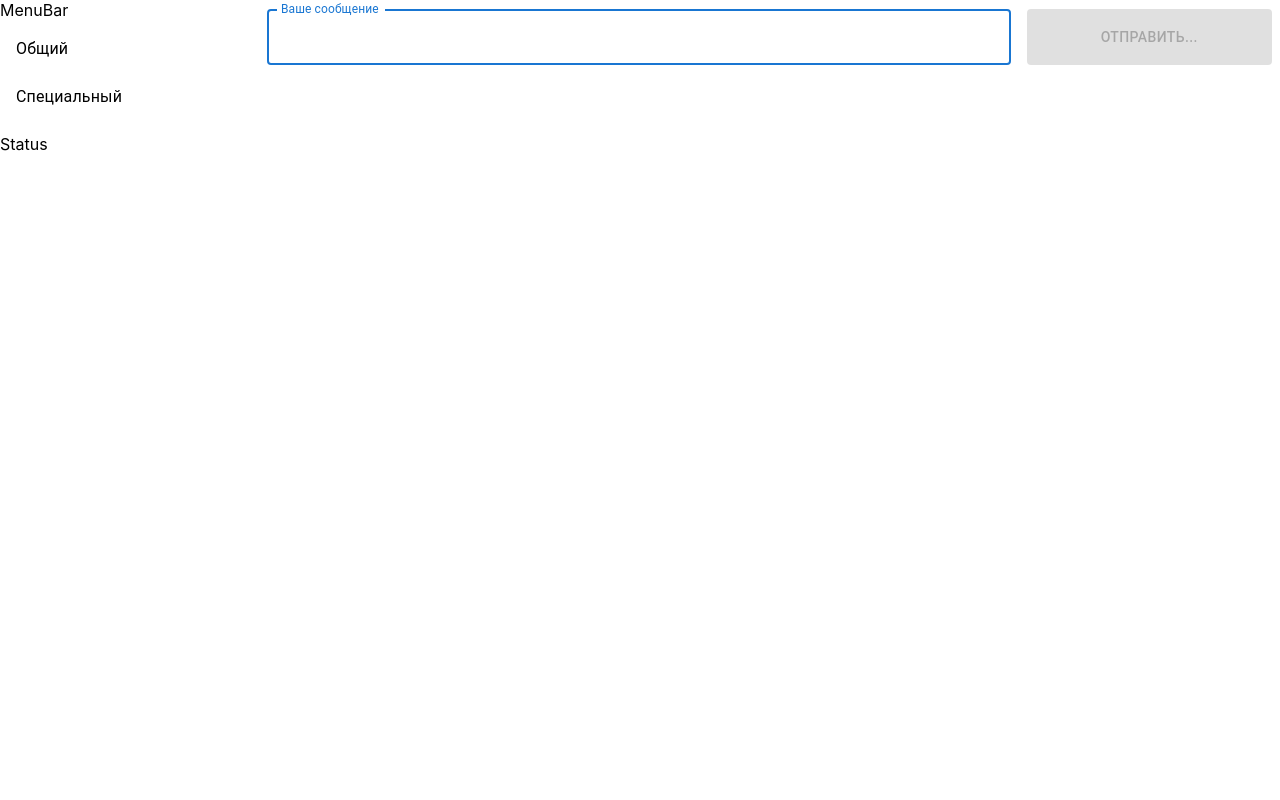
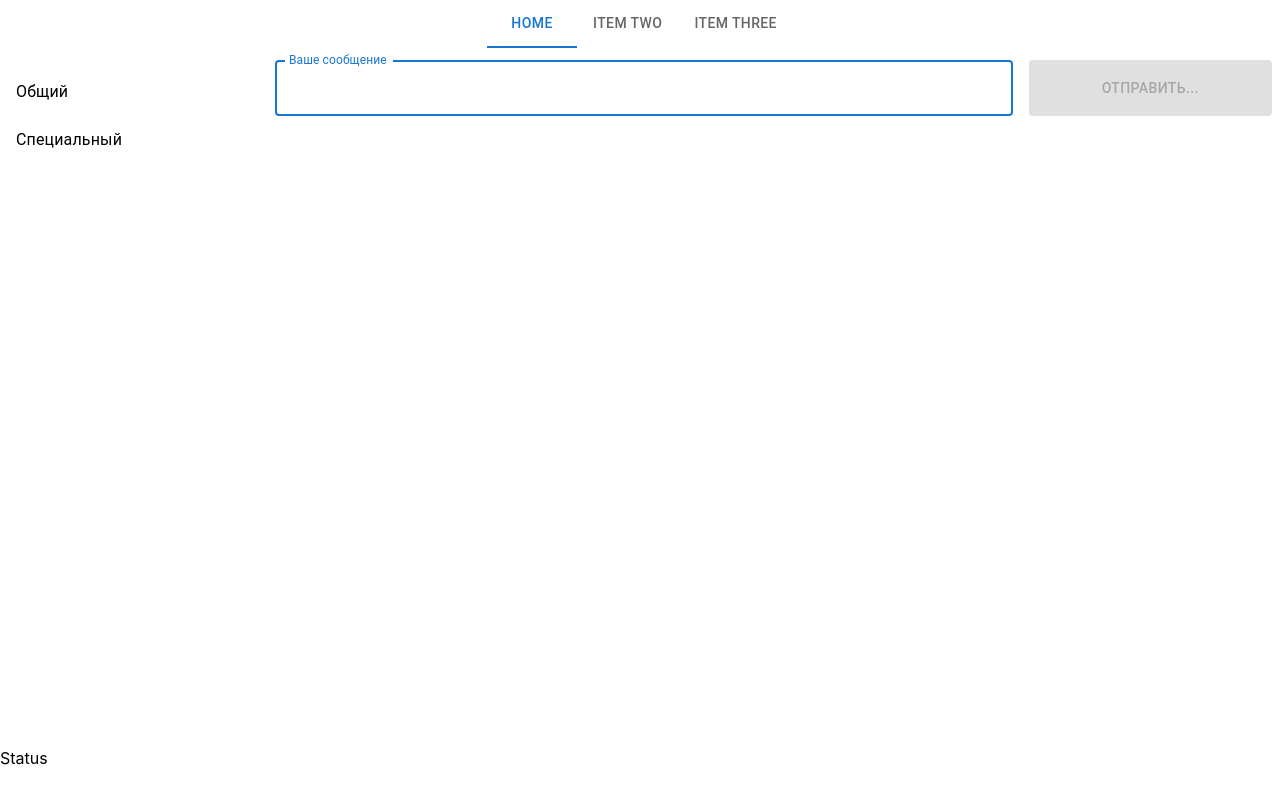
Before and after one commit to savinsv/gb-react, a React (Create React App) app: page / in a window 1280 px wide. Built offline with nearby package versions, Linux system fonts and the light colour scheme.

Commit message:
Тупим, пилим.. выходит не очень

```diff
--- a/src/components/App.css
+++ b/src/components/App.css
@@ -1,13 +1,13 @@
 .App {
-  height: auto;
+  height: 100vh;
   display: grid;
   grid-template-columns: 0.6fr 1.4fr 1fr;
   grid-template-rows: 0.2fr 2.6fr 0.2fr;
   gap: 5px 5px;
   grid-auto-flow: row dense;
-  /* justify-content: center; */
-  /* align-content: center; */
-  /* justify-items: stretch; */
+  justify-content: center;
+  align-content: center;
+  justify-items: stretch;
   align-items: stretch;
   grid-template-areas:
     "Header Header Header"
@@ -17,16 +17,22 @@
 
 .Header {
   grid-area: Header;
+  margin-bottom: 10px;
+  /* border: solid 2px gray; */
 }
 
 .ChatList {
   grid-area: ChatList;
+  /* border: solid 2px gray; */
 }
 
 .ChatBox {
   grid-area: ChatBox;
+  /* border: solid 2px gray; */
+  padding-top: 20px;
 }
 
 .Status {
   grid-area: Status;
+  /* border: solid 2px gray; */
 }
--- a/src/components/App.jsx
+++ b/src/components/App.jsx
@@ -1,4 +1,5 @@
 import * as React from "react";
+import { MenuBar } from "./MenuBar";
 import "./App.css";
 import { ChatBox } from "./ChatBox/ChatBox";
 import { ChatList } from "./ChatList/ChatList";
@@ -6,7 +7,9 @@ import { ChatList } from "./ChatList/ChatList";
 const App = () => {
   return (
     <div className="App">
-      <header className="Header">MenuBar</header>
+      <header className="Header">
+        <MenuBar />
+      </header>
       <div className="ChatList">
         <ChatList />
       </div>
--- a/src/components/ChatBox/ChatBox.css
+++ b/src/components/ChatBox/ChatBox.css
@@ -4,5 +4,6 @@
   margin-bottom: 8px;
 }
 .ChatBox {
-  padding-right: 8px;
+  padding: 8px;
+  /* padding-right: 8px; */
 }
--- /dev/null
+++ b/src/components/MenuBar/MenuBar.jsx
@@ -0,0 +1,20 @@
+import { React, useState } from "react";
+import { Tabs, Tab, Box } from "@mui/material";
+
+export const MenuBar = () => {
+  const [value, setValue] = useState(0);
+
+  const handleChange = (event, newValue) => {
+    setValue(newValue);
+  };
+
+  return (
+    <Box sx={{ width: "100%", bgcolor: "background.paper", mb: "5px" }}>
+      <Tabs value={value} onChange={handleChange} centered>
+        <Tab label="Home" />
+        <Tab label="Item Two" />
+        <Tab label="Item Three" />
+      </Tabs>
+    </Box>
+  );
+};
--- /dev/null
+++ b/src/components/MenuBar/index.js
@@ -0,0 +1,3 @@
+import { MenuBar } from "./MenuBar";
+
+export { MenuBar };
```
Also changed, not shown: package.json (+7 -6 lines), src/components/ChatList/ChatList.jsx (+0 -9 lines), 1 other file (tests, documents, lock files or other folders).
